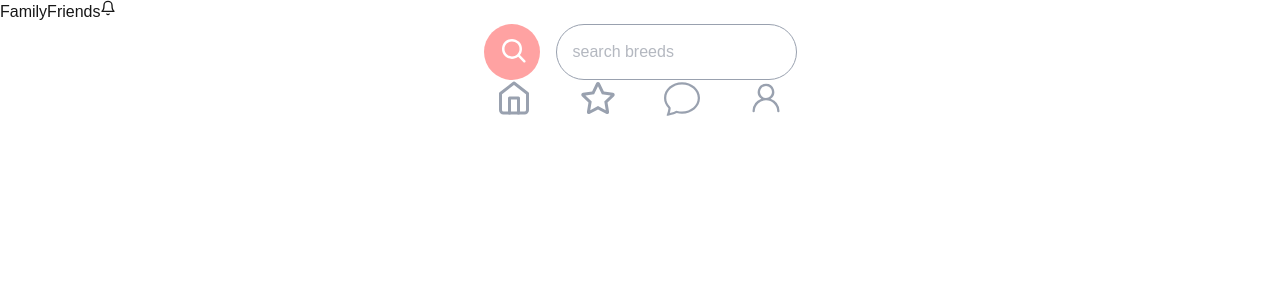
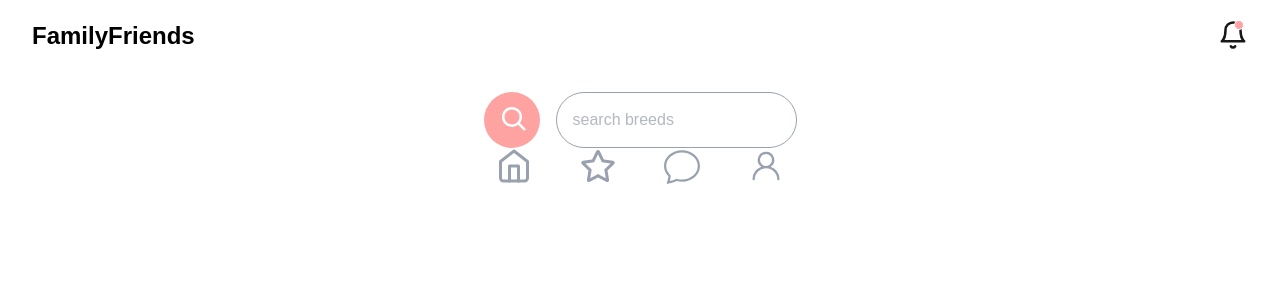
Before and after one commit to KatKhir/family-friends, a Next.js app: page / in a window 1280 px wide. Shown: the top 300 px of the page. Built offline with nearby package versions, Linux system fonts and the light colour scheme.

Commit message:
header ikke done 2

```diff
--- a/src/app/components/Header.jsx
+++ b/src/app/components/Header.jsx
@@ -2,9 +2,12 @@ import { FiBell } from "react-icons/fi";
 
 const Header = () => {
   return (
-    <nav className="flex">
-      <h1>FamilyFriends</h1>
-      <FiBell />
+    <nav className="flex justify-between mx-8 mb-10 mt-5">
+      <h1 className="text-black font-bold text-2xl">FamilyFriends</h1>
+      <div className="relative">
+        <div className="absolute top-0.8 right-1 bg-red-300 rounded-full w-2.5 h-2.5 border-1 border-white"></div>
+        <FiBell className="text-3xl" />
+      </div>
     </nav>
   );
 };
```
